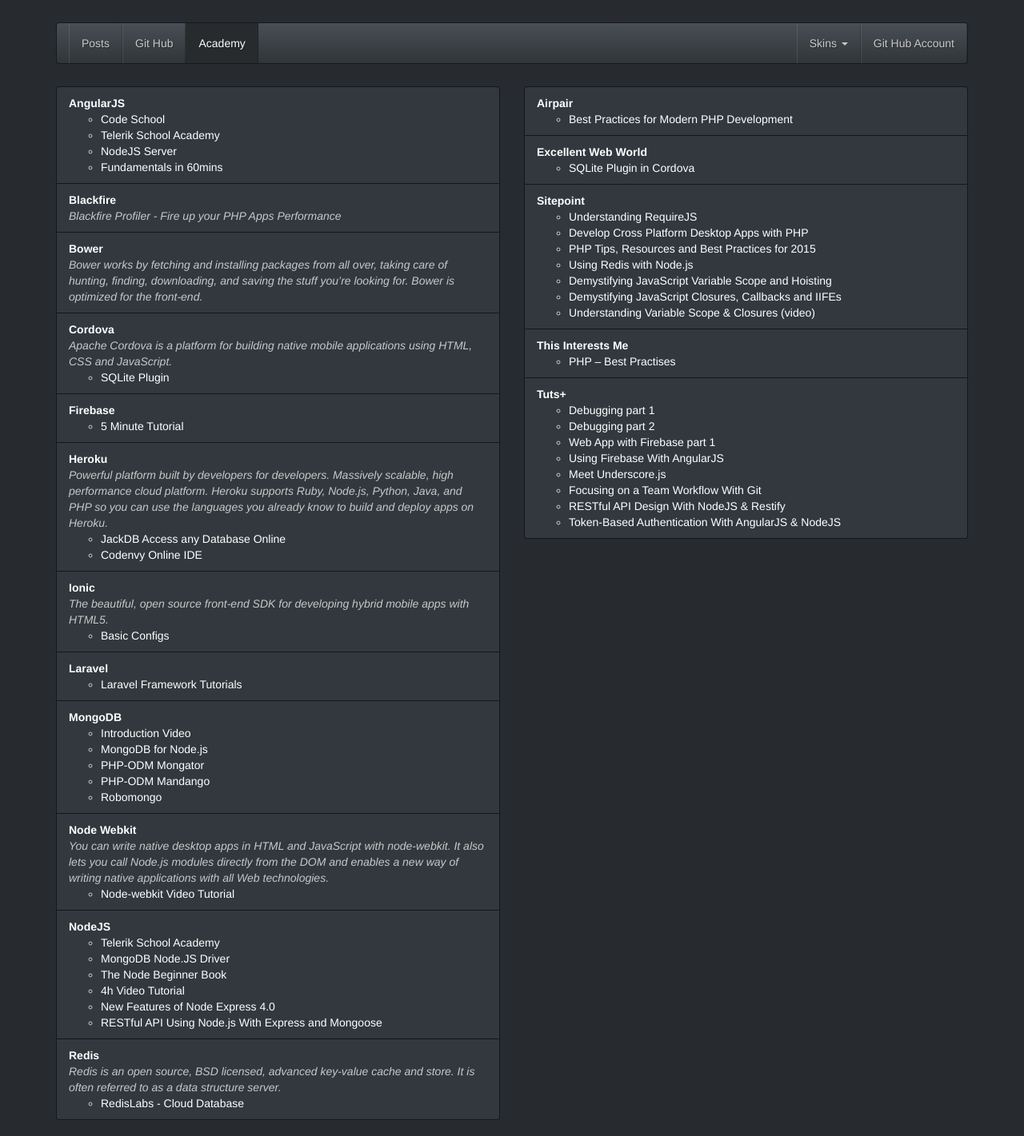
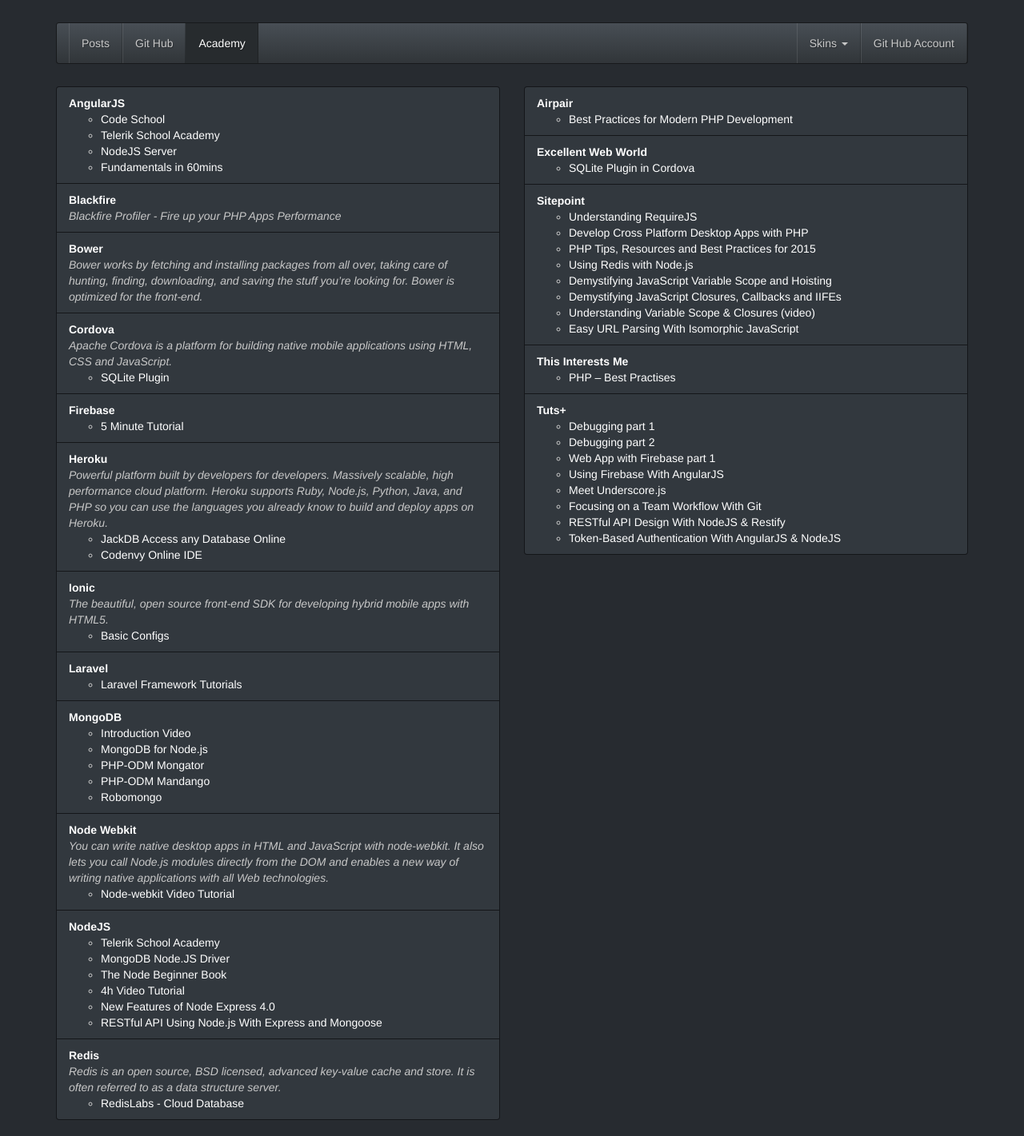
Before and after one commit to donvercety/donvercety.github.io, a Jekyll site: the page built from academy.html, in a window 1280 px wide. Shown: the whole page at 80% size. Built offline with Jekyll 4.4.1, drawn with Linux system fonts in a browser that asks for light colours; nearby versions of some CDN libraries.

Commit message:
sitepoint article added

```diff
--- a/_data/academy.yml
+++ b/_data/academy.yml
@@ -183,7 +183,7 @@
 - title: Articles
   entries:
 
-  # - - - - - - - - - - - - - - - - - - - - - - - - - - - - - - - - - - - - - - - - - - - - - - - - - -
+  # - - - - - - - - - - - - - - - - - - - - - - - - - - - - - - - - -- - - - - - - - - - - - - - - - -
   # :: Tuts+
   # - - - - - - - - - - - - - - - - - - - - - - - - - - - - - - - - - - - - - - - - - - - - - - - - - -
 
@@ -243,6 +243,9 @@
     - name: 'Understanding Variable Scope & Closures (video)'
       link: 'http://www.sitepoint.com/understanding-variable-scope-closures-without-losing-mind/'
 
+    - name: 'Easy URL Parsing With Isomorphic JavaScript'
+      link: 'http://www.sitepoint.com/url-parsing-isomorphic-javascript/'
+
   # - - - - - - - - - - - - - - - - - - - - - - - - - - - - - - - - - - - - - - - - - - - - - - - - - -
   # :: Excellent Web World
   # - - - - - - - - - - - - - - - - - - - - - - - - - - - - - - - - - - - - - - - - - - - - - - - - - -
```
